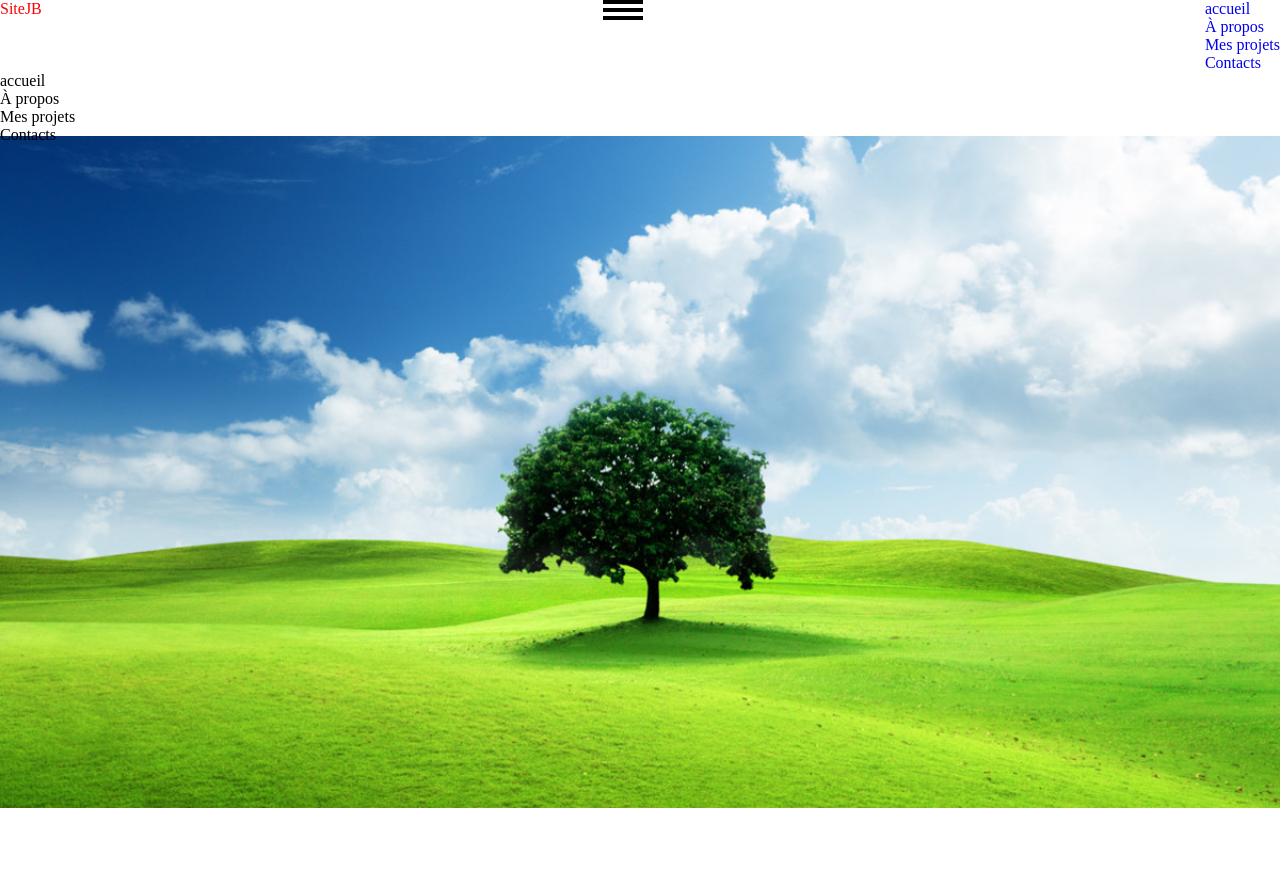
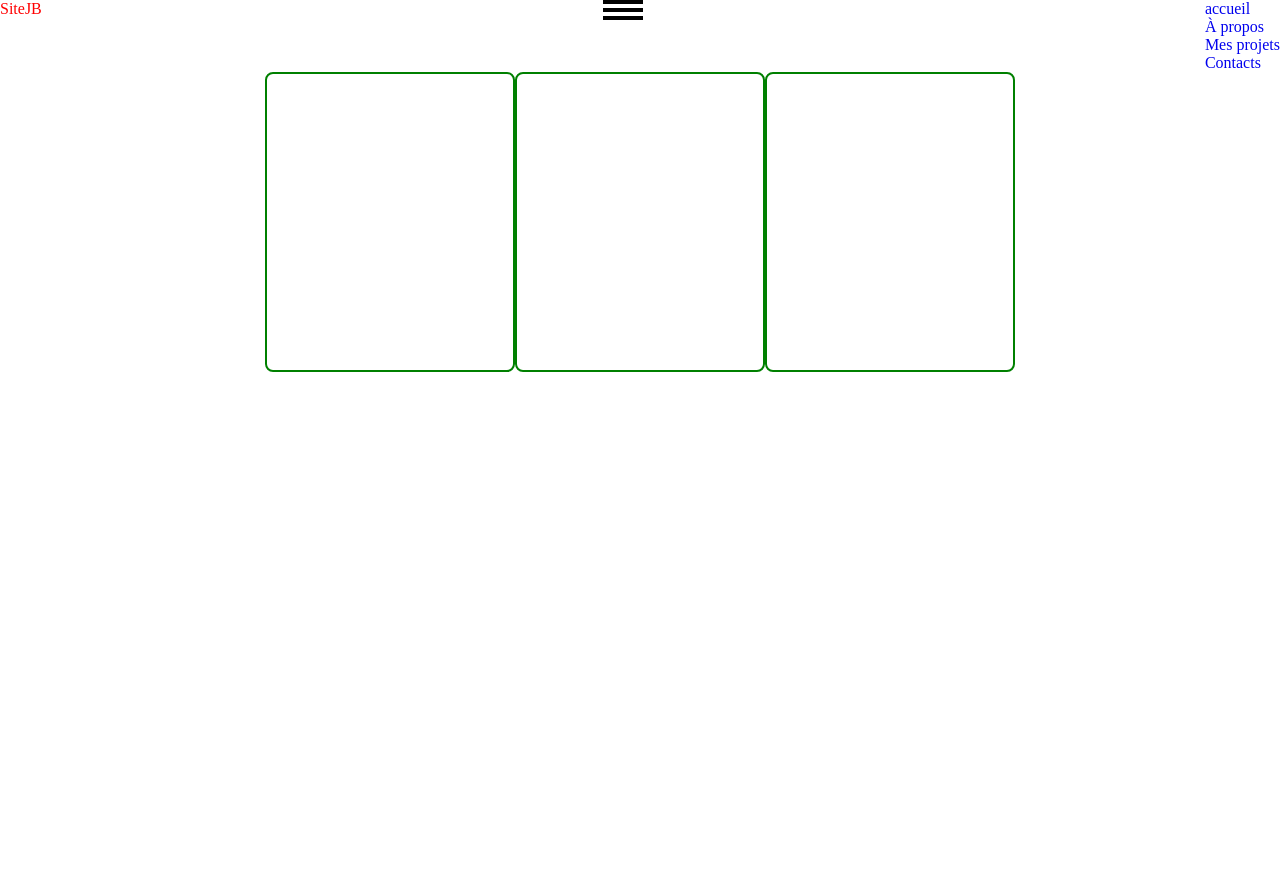
Before and after one commit to Iryste/LAMP, a PHP site: page / in a window 1280 px wide. After the commit the page ends 372 px from the top, so only its background shows below. Run offline with PHP 8.4, Linux system fonts and the light colour scheme.

Commit message:
portfolio

```diff
--- a/app/index.php
+++ b/app/index.php
@@ -27,11 +27,13 @@
     </header>
 
 <main>
-<!-- <img src="./image.jpg" alt> -->
-    <section id="accueil">accueil</section>
-    <section id="a-propos">À propos</section>
-    <section id="projets">Mes projets</section>
-    <section id=contact.php>Contacts</section>
+
+
+<div></div>
+<div></div>
+<div></div>
+
+
 </main>
 
 
--- a/app/style.css
+++ b/app/style.css
@@ -29,11 +29,23 @@ img {
 }
 
 main {
-    background: url(./image.jpg);
+    display: flex;
+    height: 400px;
+    flex-wrap: wrap;
+    justify-content: center;
+    /* background: url(./image.jpg);
     height: 800px;
     background-size: contain;
     background-position: center;
-    background-repeat: no-repeat;
+    background-repeat: no-repeat; */
+}
+
+main div {
+    min-width: 250px;
+    height: 300px;
+    max-width: 300px;
+    border: 2px solid green;
+    border-radius: 8px;
 }
 
 #logo {
@@ -73,7 +85,6 @@ margin: 4px 0 4px 0;
         flex-direction: column;
         justify-content: space-around;
         align-items: center;
-        background: gray;
         scroll-behavior: smooth;
     }
     #logo {
```
Also changed, not shown: app/image2.jpg (added), app/image3.jpg (added).
